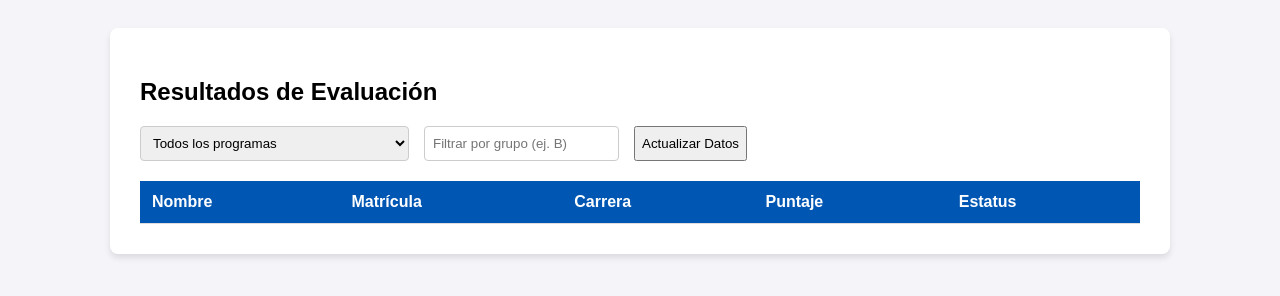
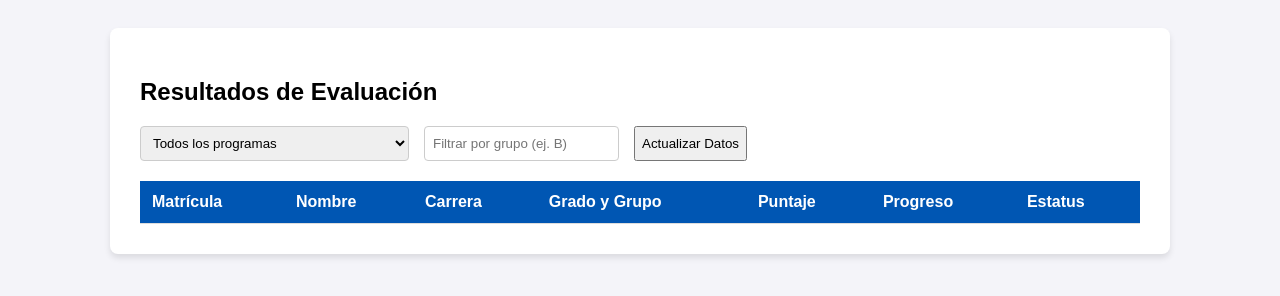
Before and after one commit to kiraoriginal64-glitch/examen-ingles-a2, a website built with Vite: page admin.html in a window 1280 px wide. Built offline with nearby package versions, Linux system fonts and the light colour scheme.

Commit message:
Reorganize table headers in admin.html

```diff
--- a/admin.html
+++ b/admin.html
@@ -51,11 +51,12 @@
     <table>
 <thead>
   <tr>
+    <th>Matrícula</th>
     <th>Nombre</th>
-      <th>Matrícula</th>
     <th>Carrera</th>
+    <th>Grado y Grupo</th>
     <th>Puntaje</th>
-      <!-- AGREGA ESTA LÍNEA NUEVA -->
+    <th>Progreso</th>
     <th>Estatus</th>
   </tr>
 </thead>
```
Lines whose indentation alone changed are shown as unchanged.
